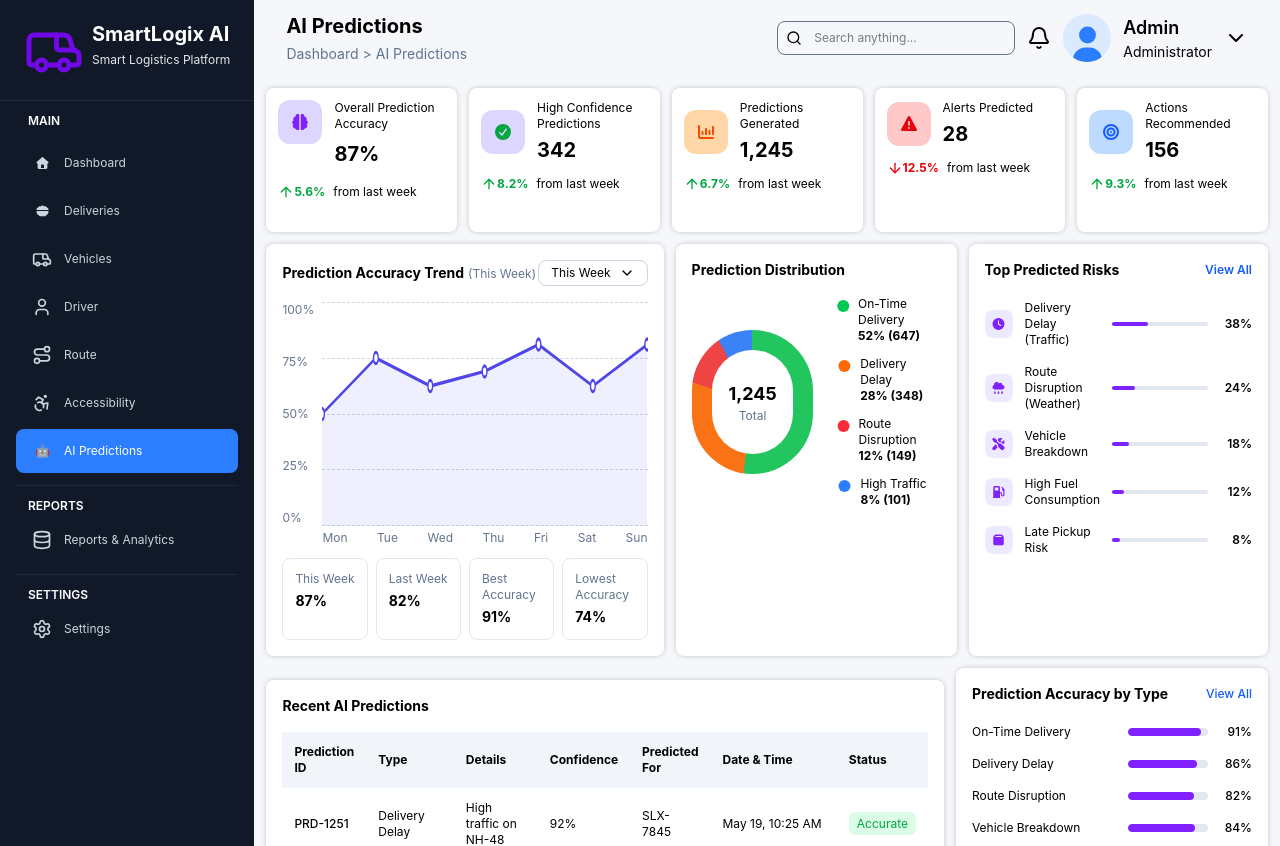
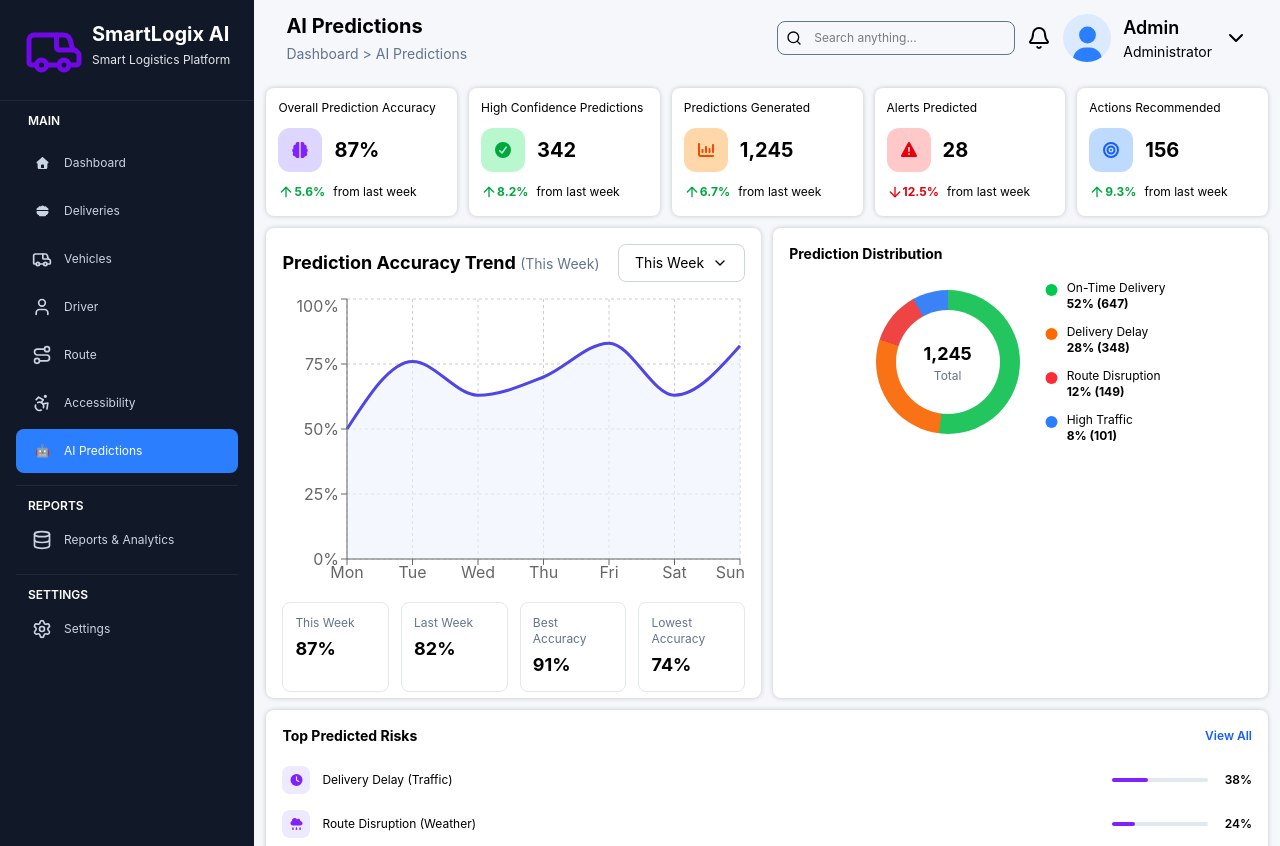
Before and after one commit to Safiullah512/Smart-Logistix, a React (Vite) app: page /aipredictions in a window 1280 px wide. Shown: the top 846 px of the page. Built offline with nearby package versions, Linux system fonts and the light colour scheme.

Commit message:
fixed the chart in ai predictions page

```diff
--- a/src/components/StateCard3.jsx
+++ b/src/components/StateCard3.jsx
@@ -11,11 +11,15 @@ import { ArrowDown, ArrowUp } from "lucide-react";
 
 function StateCard3() {
   return (
-    <div className="w-full mt-3 grid grid-cols-5 gap-3">
+    <div className="grid grid-cols-5 gap-3 mb-3">
 
       {/* Overall Prediction Accuracy */}
-      <div className="bg-white rounded-lg p-3 h-36 shadow-[0_0_5px_rgba(0,0,0,0.2)]">
-        <div className="flex items-start gap-3">
+      <div className="bg-white rounded-lg p-3 h-32 shadow-[0_0_5px_rgba(0,0,0,0.2)]">
+        <h2 className="text-xs leading-4 h-5">
+          Overall Prediction Accuracy
+        </h2>
+
+        <div className="flex items-center gap-3 mt-2 h-11">
           <div className="bg-violet-200 rounded-xl w-11 h-11 flex items-center justify-center shrink-0">
             <FontAwesomeIcon
               icon={faBrain}
@@ -23,65 +27,63 @@ function StateCard3() {
             />
           </div>
 
-          <div className="flex flex-col">
-            <h2 className="text-xs leading-4">
-              Overall Prediction Accuracy
-            </h2>
-
-            <h1 className="font-bold text-xl mt-2">
+          <h1 className="font-bold text-xl">
             87%
           </h1>
         </div>
-        </div>
 
-        <div className="flex items-center gap-2 mt-4">
+        <div className="flex items-center gap-2 mt-3">
           <span className="text-green-600 flex items-center">
             <ArrowUp className="w-4 h-4" />
             <span className="font-bold text-xs">5.6%</span>
           </span>
 
-          <p className="text-xs">from last week</p>
+          <p className="text-xs">
+            from last week
+          </p>
         </div>
       </div>
 
+
       {/* High Confidence Predictions */}
-      <div className="bg-white rounded-lg p-3 shadow-[0_0_5px_rgba(0,0,0,0.2)]">
+      <div className="bg-white rounded-lg p-3 h-32 shadow-[0_0_5px_rgba(0,0,0,0.2)]">
+        <h2 className="text-xs leading-4 h-5">
+          High Confidence Predictions
+        </h2>
 
-        <div className="flex items-center gap-3">
-          <div className="bg-violet-200 rounded-xl w-11 h-11 flex items-center justify-center shrink-0">
+        <div className="flex items-center gap-3 mt-2 h-11">
+          <div className="bg-green-200 rounded-xl w-11 h-11 flex items-center justify-center shrink-0">
             <FontAwesomeIcon
               icon={faCheckCircle}
               className="text-green-600 text-base"
             />
           </div>
 
-          <div className="flex flex-col gap-1">
-            <h2 className="text-xs">
-              High Confidence Predictions
-            </h2>
-
           <h1 className="font-bold text-xl">
             342
           </h1>
         </div>
-        </div>
 
-        <div className="flex gap-2 text-xs mt-3">
+        <div className="flex items-center gap-2 mt-3">
           <span className="text-green-600 flex items-center">
             <ArrowUp className="w-4 h-4" />
-            <p className="font-bold">8.2%</p>
+            <span className="font-bold text-xs">8.2%</span>
           </span>
 
-          <p>from last week</p>
+          <p className="text-xs">
+            from last week
+          </p>
         </div>
-
       </div>
 
 
       {/* Predictions Generated */}
-      <div className="bg-white rounded-lg p-3 shadow-[0_0_5px_rgba(0,0,0,0.2)]">
+      <div className="bg-white rounded-lg p-3 h-32 shadow-[0_0_5px_rgba(0,0,0,0.2)]">
+        <h2 className="text-xs leading-4 h-5">
+          Predictions Generated
+        </h2>
 
-        <div className="flex items-center gap-3">
+        <div className="flex items-center gap-3 mt-2 h-11">
           <div className="bg-orange-200 rounded-xl w-11 h-11 flex items-center justify-center shrink-0">
             <FontAwesomeIcon
               icon={faChartColumn}
@@ -89,33 +91,31 @@ function StateCard3() {
             />
           </div>
 
-          <div className="flex flex-col gap-1">
-            <h2 className="text-xs">
-              Predictions Generated
-            </h2>
-
           <h1 className="font-bold text-xl">
             1,245
           </h1>
         </div>
-        </div>
 
-        <div className="flex gap-2 text-xs mt-3">
+        <div className="flex items-center gap-2 mt-3">
           <span className="text-green-600 flex items-center">
             <ArrowUp className="w-4 h-4" />
-            <p className="font-bold">6.7%</p>
+            <span className="font-bold text-xs">6.7%</span>
           </span>
 
-          <p>from last week</p>
+          <p className="text-xs">
+            from last week
+          </p>
         </div>
-
       </div>
 
 
       {/* Alerts Predicted */}
-      <div className="bg-white rounded-lg p-3 shadow-[0_0_5px_rgba(0,0,0,0.2)]">
+      <div className="bg-white rounded-lg p-3 h-32 shadow-[0_0_5px_rgba(0,0,0,0.2)]">
+        <h2 className="text-xs leading-4 h-5">
+          Alerts Predicted
+        </h2>
 
-        <div className="flex items-center gap-3">
+        <div className="flex items-center gap-3 mt-2 h-11">
           <div className="bg-red-200 rounded-xl w-11 h-11 flex items-center justify-center shrink-0">
             <FontAwesomeIcon
               icon={faTriangleExclamation}
@@ -123,33 +123,31 @@ function StateCard3() {
             />
           </div>
 
-          <div className="flex flex-col gap-1">
-            <h2 className="text-xs">
-              Alerts Predicted
-            </h2>
-
           <h1 className="font-bold text-xl">
             28
           </h1>
         </div>
-        </div>
 
-        <div className="flex gap-2 text-xs mt-3">
+        <div className="flex items-center gap-2 mt-3">
           <span className="text-red-600 flex items-center">
             <ArrowDown className="w-4 h-4" />
-            <p className="font-bold">12.5%</p>
+            <span className="font-bold text-xs">12.5%</span>
           </span>
 
-          <p>from last week</p>
+          <p className="text-xs">
+            from last week
+          </p>
         </div>
-
       </div>
 
 
       {/* Actions Recommended */}
-      <div className="bg-white rounded-lg p-3 shadow-[0_0_5px_rgba(0,0,0,0.2)]">
+      <div className="bg-white rounded-lg p-3 h-32 shadow-[0_0_5px_rgba(0,0,0,0.2)]">
+        <h2 className="text-xs leading-4 h-5">
+          Actions Recommended
+        </h2>
 
-        <div className="flex items-center gap-3">
+        <div className="flex items-center gap-3 mt-2 h-11">
           <div className="bg-blue-200 rounded-xl w-11 h-11 flex items-center justify-center shrink-0">
             <FontAwesomeIcon
               icon={faBullseye}
@@ -157,26 +155,21 @@ function StateCard3() {
             />
           </div>
 
-          <div className="flex flex-col gap-1">
-            <h2 className="text-xs">
-              Actions Recommended
-            </h2>
-
           <h1 className="font-bold text-xl">
             156
           </h1>
         </div>
-        </div>
 
-        <div className="flex gap-2 text-xs mt-3">
+        <div className="flex items-center gap-2 mt-3">
           <span className="text-green-600 flex items-center">
             <ArrowUp className="w-4 h-4" />
-            <p className="font-bold">9.3%</p>
+            <span className="font-bold text-xs">9.3%</span>
           </span>
 
-          <p>from last week</p>
+          <p className="text-xs">
+            from last week
+          </p>
         </div>
-
       </div>
 
     </div>
--- a/src/components/ai-predictions/PredictionAccuracy.jsx
+++ b/src/components/ai-predictions/PredictionAccuracy.jsx
@@ -1,130 +1,89 @@
+import {
+  Area,
+  AreaChart,
+  CartesianGrid,
+  ResponsiveContainer,
+  Tooltip,
+  XAxis,
+  YAxis,
+} from "recharts";
 import { ChevronDown } from "lucide-react";
 
-function PredictionAccuracy() {
+const data = [
+  { day: "Mon", accuracy: 50 },
+  { day: "Tue", accuracy: 76 },
+  { day: "Wed", accuracy: 63 },
+  { day: "Thu", accuracy: 70 },
+  { day: "Fri", accuracy: 83 },
+  { day: "Sat", accuracy: 63 },
+  { day: "Sun", accuracy: 82 },
+];
+
+function PredictionAccuracyTrend() {
   return (
-    <div className="bg-white rounded-lg shadow-[0_0_5px_rgba(0,0,0,0.2)] p-4">
+    <div className="bg-white rounded-lg p-4 shadow-[0_0_5px_rgba(0,0,0,0.2)] h-[470px]">
 
-      {/* Header */}
-      <div className="flex justify-between items-center mb-4">
-        <h2 className="font-bold text-sm">
-          Prediction Accuracy Trend
-          <span className="font-normal text-xs text-slate-500 ml-1">
+      <div className="flex items-center justify-between">
+        <h2 className="font-bold text-lg">
+          Prediction Accuracy Trend{" "}
+          <span className="font-normal text-sm text-slate-500">
             (This Week)
           </span>
         </h2>
 
-        <button className="border border-slate-300 rounded-lg px-3 py-1 text-xs flex items-center gap-2">
+        <button className="border border-slate-300 rounded-lg px-4 py-2 text-sm flex items-center gap-2">
           This Week
           <ChevronDown className="w-4 h-4" />
         </button>
       </div>
 
-      {/* Chart */}
-      <div className="relative h-56">
+      <div className="h-[300px] mt-3">
+        <ResponsiveContainer width="100%" height="100%">
+          <AreaChart data={data}>
+            <CartesianGrid strokeDasharray="3 3" />
 
-        {/* Y axis */}
-        <div className="absolute left-0 top-0 bottom-0 flex flex-col justify-between text-xs text-slate-500">
-          <span>100%</span>
-          <span>75%</span>
-          <span>50%</span>
-          <span>25%</span>
-          <span>0%</span>
-        </div>
+            <XAxis dataKey="day" />
 
-        {/* Chart area */}
-        <div className="ml-10 h-full relative">
-
-          {/* Horizontal lines */}
-          <div className="absolute inset-0 flex flex-col justify-between">
-            <div className="border-t border-dashed border-slate-300"></div>
-            <div className="border-t border-dashed border-slate-300"></div>
-            <div className="border-t border-dashed border-slate-300"></div>
-            <div className="border-t border-dashed border-slate-300"></div>
-            <div className="border-t border-dashed border-slate-300"></div>
-          </div>
-
-          {/* Line */}
-          <svg
-            viewBox="0 0 700 200"
-            className="absolute inset-0 w-full h-full"
-            preserveAspectRatio="none"
-          >
-            {/* Area */}
-            <polygon
-              points="
-                0,100
-                116,50
-                233,75
-                350,62
-                466,38
-                583,75
-                700,38
-                700,200
-                0,200
-              "
-              fill="rgba(99,102,241,0.10)"
+            <YAxis
+              domain={[0, 100]}
+              tickFormatter={(value) => `${value}%`}
             />
 
-            {/* Line */}
-            <polyline
-              points="
-                0,100
-                116,50
-                233,75
-                350,62
-                466,38
-                583,75
-                700,38
-              "
-              fill="none"
-              stroke="#4f46e5"
-              strokeWidth="3"
+            <Tooltip
+              formatter={(value) => [`${value}%`, "Accuracy"]}
             />
 
-            {/* Points */}
-            <circle cx="0" cy="100" r="5" fill="white" stroke="#4f46e5" strokeWidth="3" />
-            <circle cx="116" cy="50" r="5" fill="white" stroke="#4f46e5" strokeWidth="3" />
-            <circle cx="233" cy="75" r="5" fill="white" stroke="#4f46e5" strokeWidth="3" />
-            <circle cx="350" cy="62" r="5" fill="white" stroke="#4f46e5" strokeWidth="3" />
-            <circle cx="466" cy="38" r="5" fill="white" stroke="#4f46e5" strokeWidth="3" />
-            <circle cx="583" cy="75" r="5" fill="white" stroke="#4f46e5" strokeWidth="3" />
-            <circle cx="700" cy="38" r="5" fill="white" stroke="#4f46e5" strokeWidth="3" />
-          </svg>
-
-          {/* Days */}
-          <div className="absolute -bottom-5 left-0 right-0 flex justify-between text-xs text-slate-500">
-            <span>Mon</span>
-            <span>Tue</span>
-            <span>Wed</span>
-            <span>Thu</span>
-            <span>Fri</span>
-            <span>Sat</span>
-            <span>Sun</span>
-          </div>
-        </div>
+            <Area
+              type="monotone"
+              dataKey="accuracy"
+              stroke="#4f46e5"
+              fill="#eef2ff"
+              strokeWidth={3}
+            />
+          </AreaChart>
+        </ResponsiveContainer>
       </div>
 
-      {/* Summary */}
-      <div className="grid grid-cols-4 gap-2 mt-8">
+      <div className="grid grid-cols-4 gap-3 mt-2">
 
         <div className="border border-slate-200 rounded-lg p-3">
           <p className="text-xs text-slate-500">This Week</p>
-          <p className="font-bold text-sm mt-1">87%</p>
+          <p className="font-bold text-lg mt-1">87%</p>
         </div>
 
         <div className="border border-slate-200 rounded-lg p-3">
           <p className="text-xs text-slate-500">Last Week</p>
-          <p className="font-bold text-sm mt-1">82%</p>
+          <p className="font-bold text-lg mt-1">82%</p>
         </div>
 
         <div className="border border-slate-200 rounded-lg p-3">
           <p className="text-xs text-slate-500">Best Accuracy</p>
-          <p className="font-bold text-sm mt-1">91%</p>
+          <p className="font-bold text-lg mt-1">91%</p>
         </div>
 
         <div className="border border-slate-200 rounded-lg p-3">
           <p className="text-xs text-slate-500">Lowest Accuracy</p>
-          <p className="font-bold text-sm mt-1">74%</p>
+          <p className="font-bold text-lg mt-1">74%</p>
         </div>
 
       </div>
@@ -132,4 +91,4 @@ function PredictionAccuracy() {
   );
 }
 
-export default PredictionAccuracy;
+export default PredictionAccuracyTrend;
--- a/src/pages/AiPredictions.jsx
+++ b/src/pages/AiPredictions.jsx
@@ -11,16 +11,17 @@ import TopRecommendations from '../components/ai-predictions/TopRecommendations'
 const AiPredictions = () => {
   return (
     <Fragment>
-        <StateCard3 />
+        <div className='mt-3 space-y-3'>
+            <StateCard3 />
 
-        <div className="mt-3 flex gap-3">
+            <div className="grid grid-cols-2 gap-3">
+                <PredictionAccuracy />
+                <PredictionDistribution />
+            </div>
 
-            <PredictionAccuracy />
-
-            <PredictionDistribution />
-
-            <TopPredictedRisks />
-
+            <div>
+                <TopPredictedRisks />
+            </div>
         </div>
 
         <div className="mt-3 flex gap-3">
```
Lines whose indentation alone changed are shown as unchanged.
